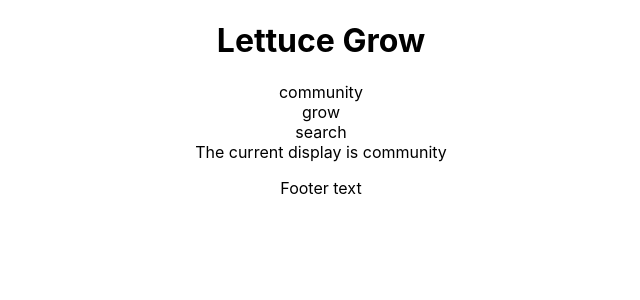
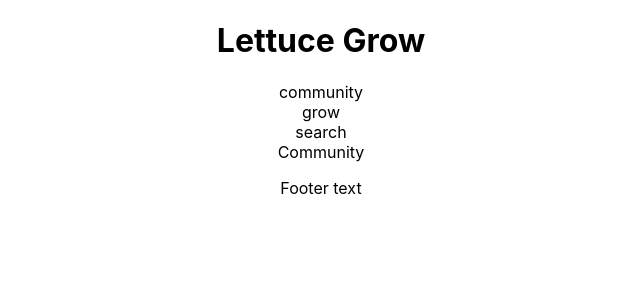
Before and after one commit to jamesjypark/lettuce_grow, a React (Create React App) app: page / in a window 1280 px wide. Both pictures are taken after a click on the element "community". Shown: the top 300 px of the page, without its empty margins (319-959 px from the left). Built offline with nearby package versions, Linux system fonts and the light colour scheme; no server answers; what google-maps-react would draw is missing.

Commit message:
Implemented component switching

```diff
--- a/src/Components/Body/Body.js
+++ b/src/Components/Body/Body.js
@@ -1,11 +1,24 @@
 import React, { Component } from "react";
-import "./body.css";
+
+import Community from "../Community/Community";
+import Grow from "../Grow/Grow";
+import Search from "../Search/Search";
+
+import "./Body.css";
 
 class Body extends Component {
   render() {
     return (
       <div>
-        <div> The current display is {this.props.content}</div>
+        <div className={this.props.content === "community" ? "" : "hidden"}>
+          <Community />
+        </div>
+        <div className={this.props.content === "grow" ? "" : "hidden"}>
+          <Grow />
+        </div>
+        <div className={this.props.content === "search" ? "" : "hidden"}>
+          <Search />
+        </div>
       </div>
     );
   }
--- a/src/Components/Body/body.css
+++ b/src/Components/Body/body.css
@@ -0,0 +1,3 @@
+.hidden {
+  display: none;
+}
--- /dev/null
+++ b/src/Components/Community/Community.js
@@ -0,0 +1,9 @@
+import React, { Component } from "react";
+
+class Community extends Component {
+  render() {
+    return <div>Community</div>;
+  }
+}
+
+export default Community;
--- /dev/null
+++ b/src/Components/Grow/Grow.js
@@ -0,0 +1,9 @@
+import React, { Component } from "react";
+
+class Grow extends Component {
+  render() {
+    return <div>Grow</div>;
+  }
+}
+
+export default Grow;
--- a/src/Components/Header/Header.js
+++ b/src/Components/Header/Header.js
@@ -1,6 +1,6 @@
 import React, { Component } from "react";
 import Button from "../Button/Button";
-import "./header.css";
+// import "./Header.css";
 
 class Header extends Component {
   state = {};
--- /dev/null
+++ b/src/Components/Search/Search.js
@@ -0,0 +1,9 @@
+import React, { Component } from "react";
+
+class Search extends Component {
+  render() {
+    return <div>Search</div>;
+  }
+}
+
+export default Search;
```
